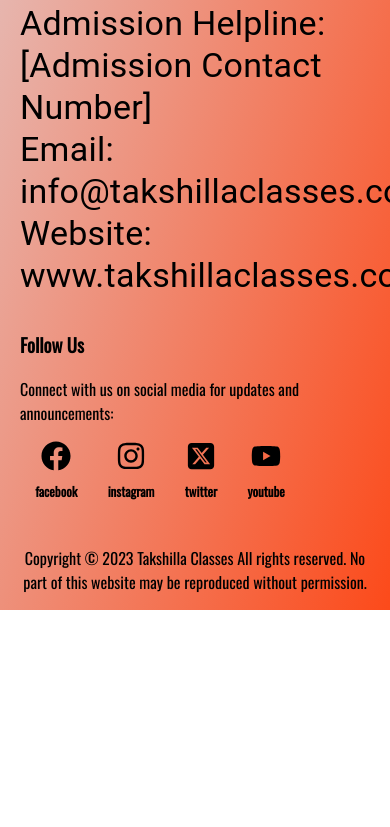
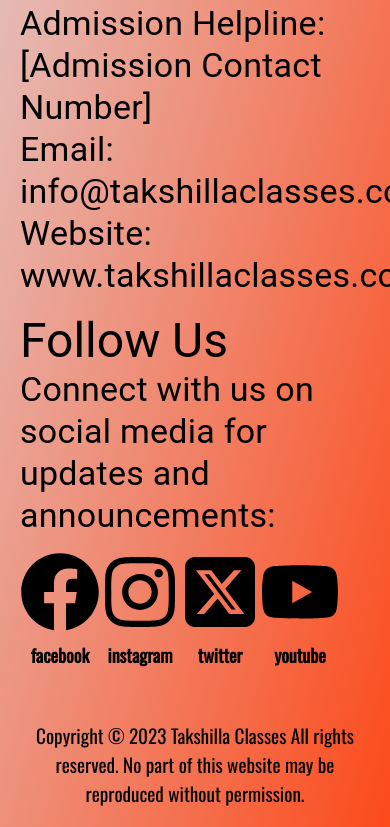
Before and after one commit to Sandeep-raj/takshilla, a React (Vite) app: page /register in a window 390 px wide. Shown: the part 1739-2566 px from the top of the page. Before the commit the page ends 2349 px from the top, so only its background shows below. Built offline with nearby package versions, Linux system fonts and the light colour scheme.

Commit message:
carousel touch changes

```diff
--- a/src/component/Footer/Footer.css
+++ b/src/component/Footer/Footer.css
@@ -15,12 +15,14 @@
 
 .copyright {
     text-align: center;
+    font-size: larger;
 }
 
 .social_links {
     display: flex;
     position: relative;
     width: 80%;
+    margin-top: 15px;
 }
 
 .social_span {
@@ -43,3 +45,27 @@
     margin-top: 5px;
     font-size: small;
 }
+
+/* Styles for screens between 600px and 900px wide, and in landscape orientation */
+@media screen and (max-width: 1100px) {
+    .social_span {
+        flex-direction: row;
+        flex-grow: 1;
+        text-align: center;
+    }
+
+    .social_span img {
+        width: 80px;
+        height: 80px;
+    }
+
+    .social_span img:hover {
+        width: 85px;
+        height: 85px;
+    }
+
+    .social_span h3 {
+        margin-top: 5px;
+        font-size: large;
+    }
+}
--- a/src/component/Footer/Footer.jsx
+++ b/src/component/Footer/Footer.jsx
@@ -39,8 +39,12 @@
           </Typography>
         </Grid>
         <Grid item xs={12} sm={12} md={12} lg={6}>
-          <h3>Follow Us</h3>
-          <p>Connect with us on social media for updates and announcements:</p>
+          <Typography variant={!desktopView ? "h3" : "h4"}>
+            Follow Us
+          </Typography>
+          <Typography variant={!desktopView ? "h4" : "h7"}>
+            Connect with us on social media for updates and announcements:
+          </Typography>
           <div className="social_links">
             <span className="social_span">
               <img src={facebook} alt="facebook" />
```
Also changed, not shown: 5 other files (tests, documents, lock files or other folders).
